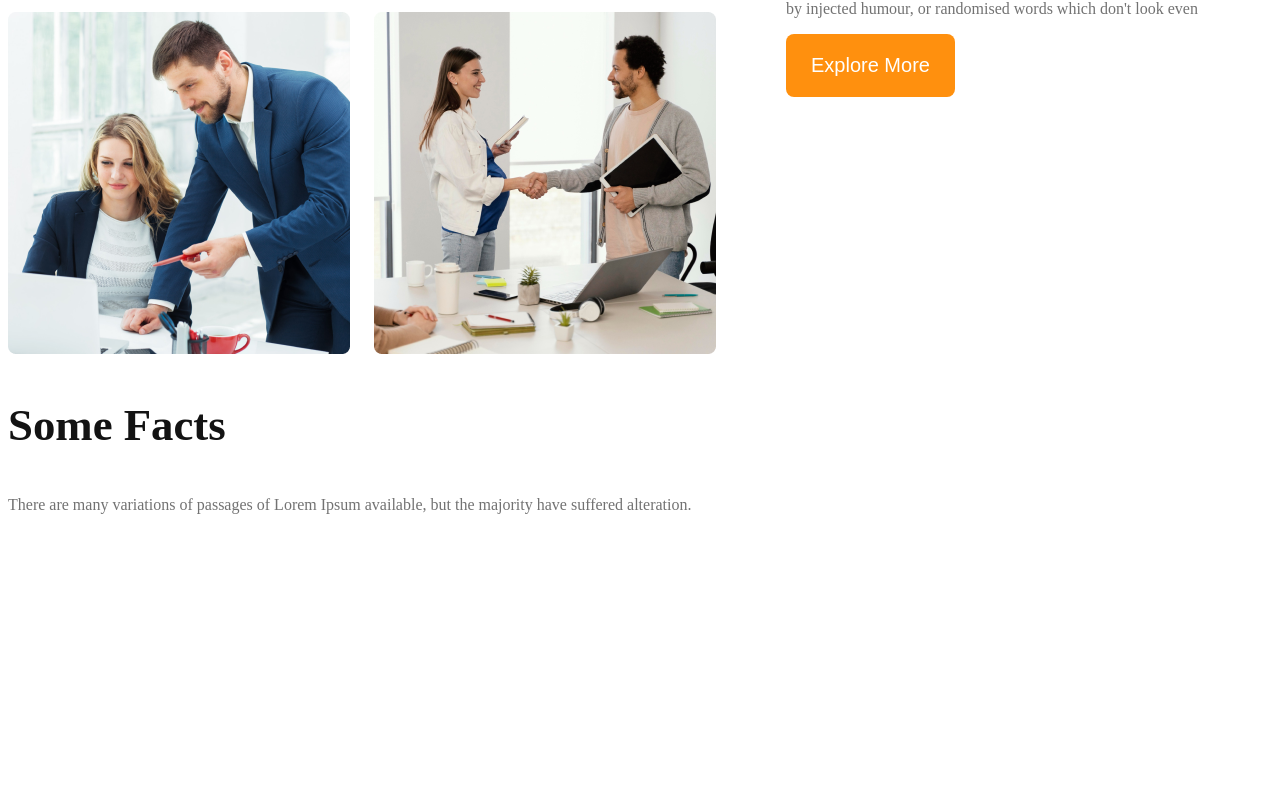
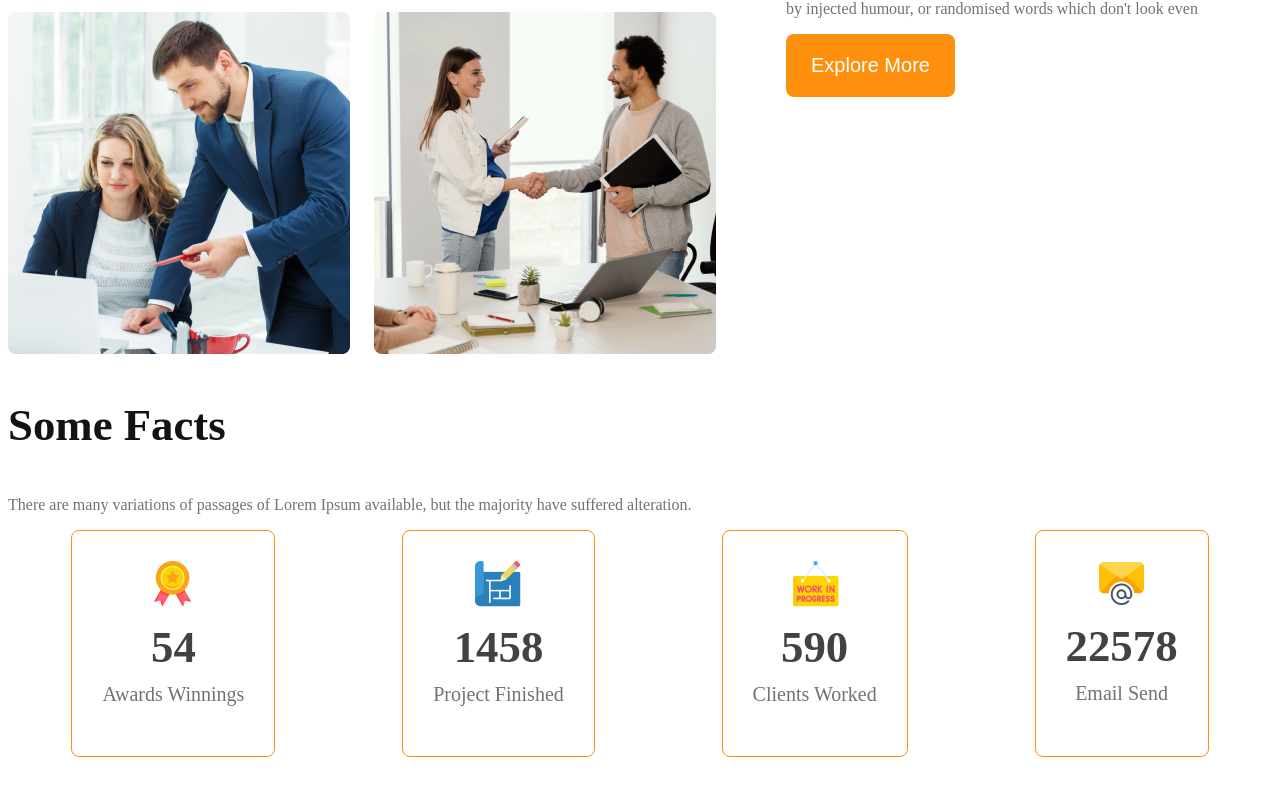
Before and after one commit to arafatsany1/G3-Architects, a plain HTML site: page index.html in a window 1280 px wide. Shown: the part 1325-2120 px from the top of the page. Before the commit the page ends 1889 px from the top, so only its background shows below. Drawn offline with Linux system fonts and the light colour scheme.

Commit message:
added Facts Contents And Apply Flex

```diff
--- a/index.html
+++ b/index.html
@@ -64,6 +64,28 @@
           There are many variations of passages of Lorem Ipsum available, but
           the majority have suffered alteration.
         </p>
+        <div class="facts-card-container">
+          <div class="card">
+            <img src="images/icons/ribon.png" alt="" />
+            <h2 class="card-stats">54</h2>
+            <p class="card-title text-light-gray">Awards Winnings</p>
+          </div>
+          <div class="card">
+            <img src="images/icons/projects.png" alt="" />
+            <h2 class="card-stats">1458</h2>
+            <p class="card-title text-light-gray">Project Finished</p>
+          </div>
+          <div class="card">
+            <img src="images/icons/customers.png" alt="" />
+            <h2 class="card-stats">590</h2>
+            <p class="card-title text-light-gray">Clients Worked</p>
+          </div>
+          <div class="card">
+            <img src="images/icons/email.png" alt="" />
+            <h2 class="card-stats">22578</h2>
+            <p class="card-title text-light-gray">Email Send</p>
+          </div>
+        </div>
       </section>
     </main>
     <footer></footer>
--- a/styles/architect.css
+++ b/styles/architect.css
@@ -101,6 +101,31 @@
   font-family: "work-sans" sans-serif;
 }
 
+/* facts section */
+.facts-card-container {
+  display: flex;
+  justify-content: space-around;
+}
+.facts-card-container .card {
+  border-radius: 8px;
+  border: 1px solid #ff900e;
+  text-align: center;
+  padding: 30px;
+}
+
+.facts-card-container .card-title {
+  font-size: 600;
+  font-size: 1.25rem;
+  margin-top: 5px;
+}
+
+.facts-card-container .card-stats {
+  font-size: 2.8rem;
+  color: #424242;
+  margin-top: 10px;
+  margin-bottom: 10px;
+}
+
 /* responsive media queries */
 
 /* mobile devices */
```
